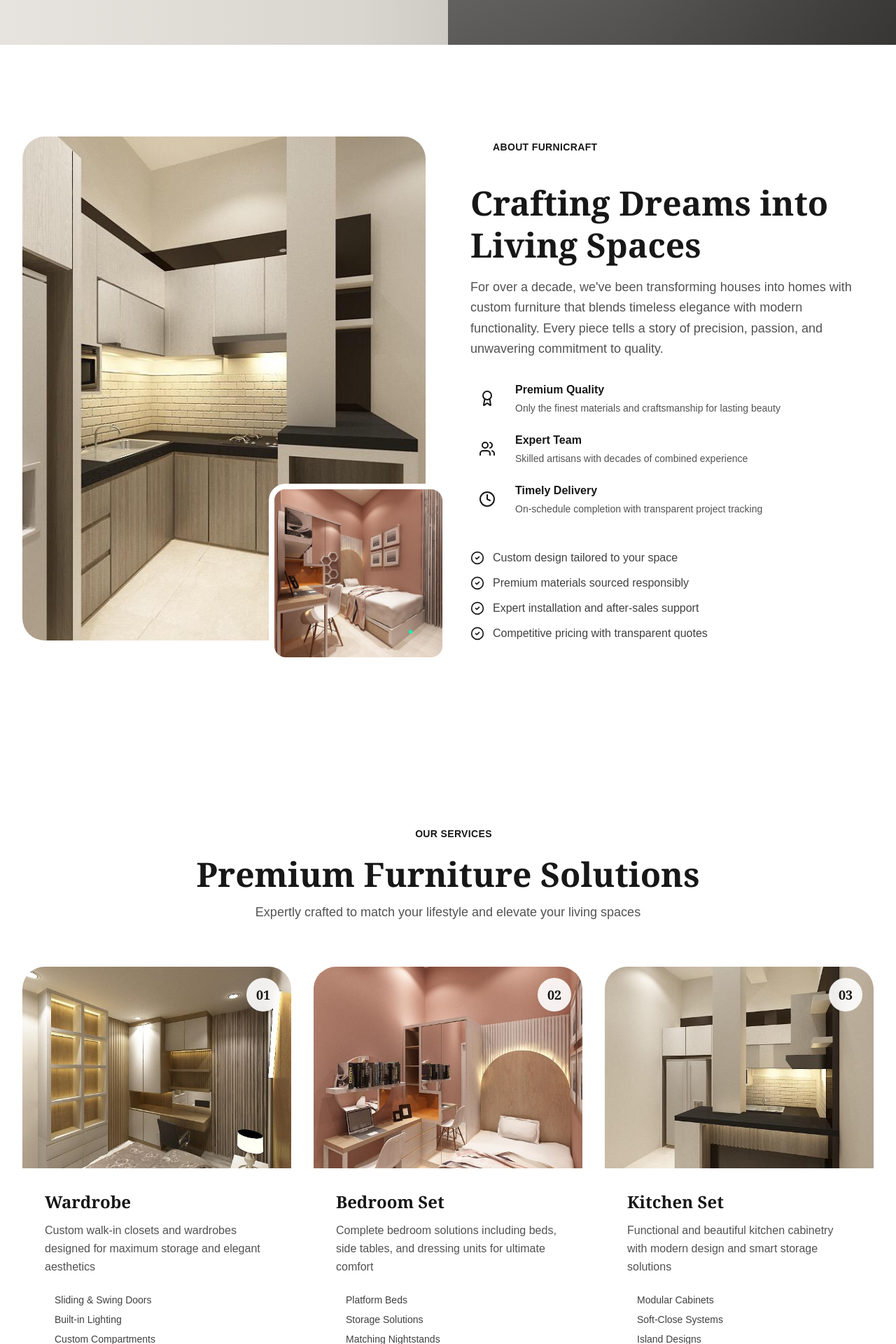
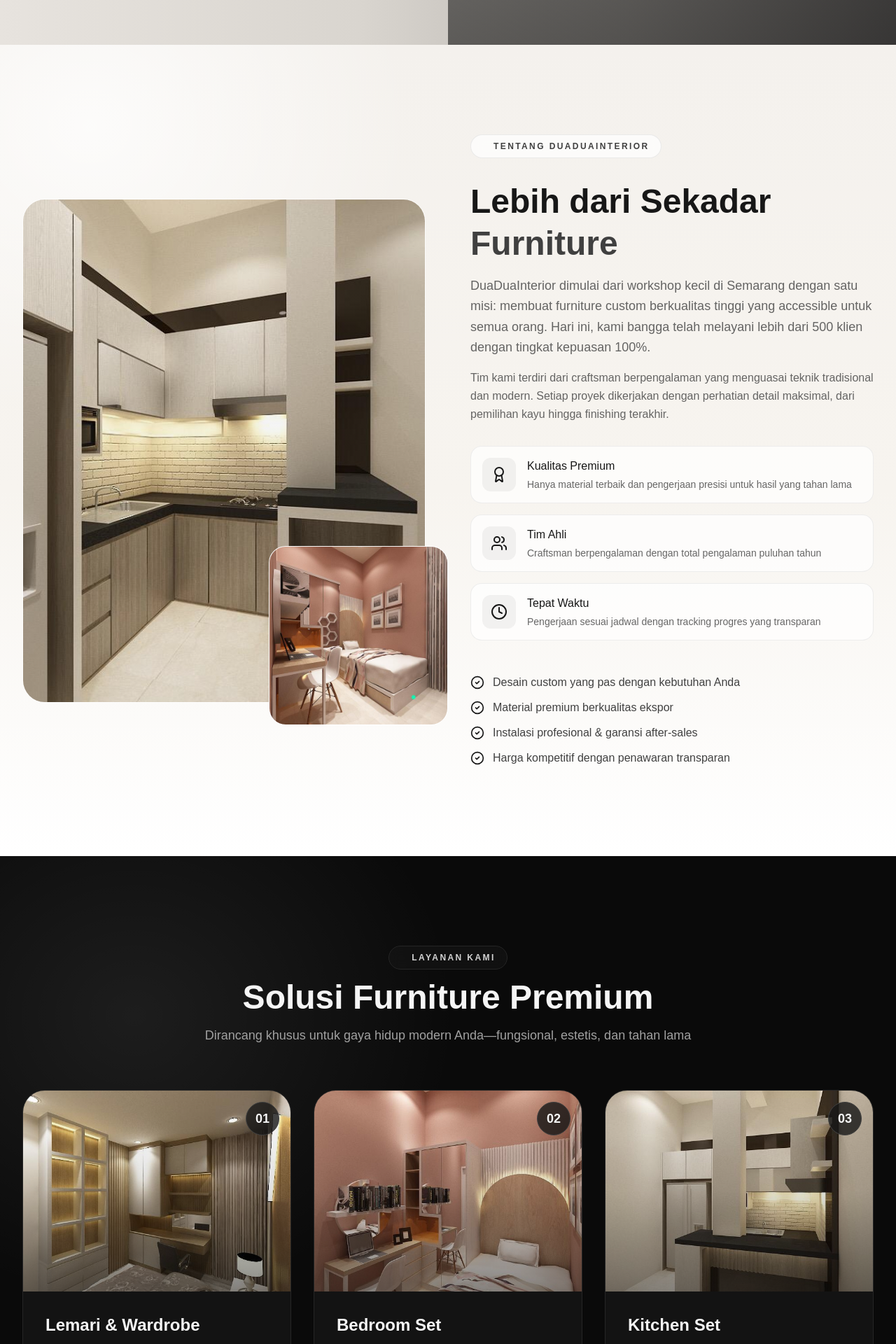
Before and after one commit to Aryobayu/DuaDua-Interior, a Next.js app: page / in a window 1280 px wide. Shown: the part 880-2800 px from the top of the page at 70% size. Built offline with nearby package versions, Linux system fonts and the light colour scheme.

Commit message:
feat(ui): localize homepage copy and refine section styling
- update typography tokens in app/globals.css and font variable order in app/layout.tsx

- localize and restyle hero/about/services/navigation/footer sections

- align navigation and CTA links to in-page anchors and projects route

```diff
--- a/app/globals.css
+++ b/app/globals.css
@@ -4,7 +4,7 @@
   --background: #ffffff;
   --foreground: #171717;
   --nav-font-sans: var(--font-manrope), sans-serif;
-  --nav-font-display: "Cal Sans", var(--font-instrument), sans-serif;
+  --nav-font-display: var(--font-instrument), sans-serif;
 }
 
 @theme inline {
--- a/components/sections/about.tsx
+++ b/components/sections/about.tsx
@@ -5,38 +5,44 @@ import Image from "next/image";
 const features = [
   {
     icon: Award,
-    title: "Premium Quality",
+    title: "Kualitas Premium",
     description:
-      "Only the finest materials and craftsmanship for lasting beauty",
+      "Hanya material terbaik dan pengerjaan presisi untuk hasil yang tahan lama",
   },
   {
     icon: Users,
-    title: "Expert Team",
-    description: "Skilled artisans with decades of combined experience",
+    title: "Tim Ahli",
+    description:
+      "Craftsman berpengalaman dengan total pengalaman puluhan tahun",
   },
   {
     icon: Clock,
-    title: "Timely Delivery",
-    description: "On-schedule completion with transparent project tracking",
+    title: "Tepat Waktu",
+    description:
+      "Pengerjaan sesuai jadwal dengan tracking progres yang transparan",
   },
 ];
 
 const values = [
-  "Custom design tailored to your space",
-  "Premium materials sourced responsibly",
-  "Expert installation and after-sales support",
-  "Competitive pricing with transparent quotes",
+  "Desain custom yang pas dengan kebutuhan Anda",
+  "Material premium berkualitas ekspor",
+  "Instalasi profesional & garansi after-sales",
+  "Harga kompetitif dengan penawaran transparan",
 ];
 
 export function AboutSection() {
   return (
-    <section id="about" className="py-20 lg:py-32 bg-white">
-      <Container>
+    <section
+      id="about"
+      className="relative py-24 lg:py-32 bg-[linear-gradient(180deg,#f4f1ed_0%,#f7f4ef_55%,#ffffff_100%)]"
+    >
+      <div className="absolute inset-0 bg-[radial-gradient(60%_60%_at_10%_10%,rgba(255,255,255,0.75),transparent_60%)]" />
+      <Container className="relative z-10">
         <div className="grid lg:grid-cols-2 gap-12 lg:gap-16 items-center">
           {/* Left - Images */}
           <div className="relative">
             {/* Main Image */}
-            <div className="relative aspect-[4/5] rounded-4xl overflow-hidden shadow-soft-xl">
+            <div className="relative aspect-[4/5] rounded-4xl overflow-hidden shadow-soft-xl border border-white/70">
               <Image
                 src="/images/about/workshop.jpg"
                 alt="Our Workshop and Craftsmanship"
@@ -44,10 +50,11 @@ export function AboutSection() {
                 className="object-cover"
                 sizes="(max-width: 768px) 100vw, 50vw"
               />
+              <div className="absolute inset-0 bg-gradient-to-t from-neutral-900/10 to-transparent" />
             </div>
 
             {/* Small Overlay Image */}
-            <div className="absolute -bottom-8 -right-8 w-64 h-64 rounded-3xl overflow-hidden shadow-premium border-8 border-white">
+            <div className="absolute -bottom-8 -right-8 w-64 h-64 rounded-3xl overflow-hidden shadow-premium border border-white/80 bg-white/80 backdrop-blur">
               <Image
                 src="/images/about/team.jpg"
                 alt="Our Expert Team"
@@ -61,40 +68,50 @@ export function AboutSection() {
           {/* Right - Content */}
           <div className="space-y-8">
             {/* Section Label */}
-            <div className="inline-flex items-center gap-2 px-4 py-2 bg-primary-50 rounded-full">
-              <div className="w-2 h-2 rounded-full bg-primary-500 animate-pulse" />
-              <span className="text-sm font-semibold text-primary-600 uppercase tracking-wide">
-                About FurniCraft
+            <div className="inline-flex items-center gap-2 px-4 py-2 rounded-full border border-neutral-200/80 bg-white/70 shadow-soft backdrop-blur">
+              <div className="w-2 h-2 rounded-full bg-accent-gold" />
+              <span className="text-xs font-semibold text-neutral-700 uppercase tracking-[0.2em] font-[var(--nav-font-sans)]">
+                Tentang DuaDuaInterior
               </span>
             </div>
 
             {/* Heading */}
             <div className="space-y-4">
-              <h2 className="font-serif text-4xl lg:text-5xl font-bold text-neutral-900 leading-tight">
-                Crafting Dreams into
-                <span className="block text-primary-500">Living Spaces</span>
+              <h2 className="font-[var(--nav-font-display)] text-4xl lg:text-5xl font-semibold text-neutral-900 leading-tight">
+                Lebih dari Sekadar
+                <span className="block text-neutral-700">Furniture</span>
               </h2>
 
-              <p className="text-lg text-neutral-600 leading-relaxed">
-                For over a decade, we&apos;ve been transforming houses into
-                homes with custom furniture that blends timeless elegance with
-                modern functionality. Every piece tells a story of precision,
-                passion, and unwavering commitment to quality.
+              <p className="text-lg text-neutral-700/80 leading-relaxed font-[var(--nav-font-sans)]">
+                DuaDuaInterior dimulai dari workshop kecil di Semarang dengan
+                satu misi: membuat furniture custom berkualitas tinggi yang
+                accessible untuk semua orang. Hari ini, kami bangga telah
+                melayani lebih dari 500 klien dengan tingkat kepuasan 100%.
+              </p>
+
+              <p className="text-base text-neutral-700/80 leading-relaxed font-[var(--nav-font-sans)]">
+                Tim kami terdiri dari craftsman berpengalaman yang menguasai
+                teknik tradisional dan modern. Setiap proyek dikerjakan dengan
+                perhatian detail maksimal, dari pemilihan kayu hingga finishing
+                terakhir.
               </p>
             </div>
 
             {/* Features Grid */}
-            <div className="grid gap-6">
+            <div className="grid gap-4">
               {features.map((feature, index) => (
-                <div key={index} className="flex gap-4 items-start group">
-                  <div className="w-12 h-12 rounded-xl bg-primary-50 flex items-center justify-center flex-shrink-0 group-hover:bg-primary-100 transition-colors">
-                    <feature.icon className="w-6 h-6 text-primary-500" />
+                <div
+                  key={index}
+                  className="flex gap-4 items-start rounded-2xl border border-neutral-200/70 bg-white/70 p-4 shadow-soft transition-colors hover:bg-white"
+                >
+                  <div className="w-12 h-12 rounded-xl bg-neutral-900/5 flex items-center justify-center flex-shrink-0">
+                    <feature.icon className="w-6 h-6 text-neutral-900" />
                   </div>
                   <div>
-                    <h3 className="font-semibold text-neutral-900 mb-1">
+                    <h3 className="font-[var(--nav-font-display)] text-neutral-900 mb-1">
                       {feature.title}
                     </h3>
-                    <p className="text-neutral-600 text-sm">
+                    <p className="text-neutral-700/80 text-sm font-[var(--nav-font-sans)]">
                       {feature.description}
                     </p>
                   </div>
@@ -106,8 +123,10 @@ export function AboutSection() {
             <div className="space-y-3 pt-4">
               {values.map((value, index) => (
                 <div key={index} className="flex items-center gap-3">
-                  <CheckCircle2 className="w-5 h-5 text-success-DEFAULT flex-shrink-0" />
-                  <span className="text-neutral-700">{value}</span>
+                  <CheckCircle2 className="w-5 h-5 text-accent-gold flex-shrink-0" />
+                  <span className="text-neutral-700 font-[var(--nav-font-sans)]">
+                    {value}
+                  </span>
                 </div>
               ))}
             </div>
--- a/components/sections/footer.tsx
+++ b/components/sections/footer.tsx
@@ -1,25 +1,25 @@
-import { Container } from '@/components/ui/container'
-import { Facebook, Instagram, Mail, Phone, MapPin } from 'lucide-react'
-import Link from 'next/link'
+import { Container } from "@/components/ui/container";
+import { Facebook, Instagram, Mail, Phone, MapPin } from "lucide-react";
+import Link from "next/link";
 
 const footerLinks = {
   company: [
-    { label: 'About Us', href: '#about' },
-    { label: 'Our Services', href: '#services' },
-    { label: 'Portfolio', href: '#portfolio' },
-    { label: 'Contact', href: '#contact' },
+    { label: "Tentang Kami", href: "/#about" },
+    { label: "Layanan", href: "/#services" },
+    { label: "Portfolio", href: "/#portfolio" },
+    { label: "Hubungi Kami", href: "/#contact" },
   ],
   services: [
-    { label: 'Wardrobe', href: '/projects?category=wardrobe' },
-    { label: 'Bedroom Set', href: '/projects?category=bedroom' },
-    { label: 'Kitchen Set', href: '/projects?category=kitchen' },
-    { label: 'Custom Design', href: '#contact' },
+    { label: "Lemari & Wardrobe", href: "/projects?category=wardrobe" },
+    { label: "Set Kamar Tidur", href: "/projects?category=bedroom" },
+    { label: "Kitchen Set", href: "/projects?category=kitchen" },
+    { label: "Desain Custom", href: "/#contact" },
   ],
   social: [
-    { icon: Facebook, href: 'https://facebook.com', label: 'Facebook' },
-    { icon: Instagram, href: 'https://instagram.com', label: 'Instagram' },
-  ]
-}
+    { icon: Facebook, href: "https://facebook.com", label: "Facebook" },
+    { icon: Instagram, href: "https://instagram.com", label: "Instagram" },
+  ],
+};
 
 export function Footer() {
   return (
@@ -27,14 +27,14 @@ export function Footer() {
       <Container>
         <div className="py-16 lg:py-20">
           <div className="grid md:grid-cols-2 lg:grid-cols-4 gap-12">
-
             {/* Brand */}
             <div className="space-y-6">
               <div className="font-serif text-3xl font-bold">
-                FurniCraft
+                DuaDuaInterior
               </div>
               <p className="text-neutral-400 leading-relaxed">
-                Transforming spaces with premium custom furniture. Quality craftsmanship, timeless design.
+                Mewujudkan interior impian dengan furniture custom premium.
+                Kualitas terbaik, desain timeless, harga kompetitif.
               </p>
               <div className="flex gap-3">
                 {footerLinks.social.map((social, idx) => (
@@ -54,7 +54,7 @@ export function Footer() {
 
             {/* Company */}
             <div>
-              <h3 className="font-semibold text-lg mb-6">Company</h3>
+              <h3 className="font-semibold text-lg mb-6">Perusahaan</h3>
               <ul className="space-y-3">
                 {footerLinks.company.map((link, idx) => (
                   <li key={idx}>
@@ -71,7 +71,7 @@ export function Footer() {
 
             {/* Services */}
             <div>
-              <h3 className="font-semibold text-lg mb-6">Services</h3>
+              <h3 className="font-semibold text-lg mb-6">Layanan</h3>
               <ul className="space-y-3">
                 {footerLinks.services.map((link, idx) => (
                   <li key={idx}>
@@ -88,7 +88,7 @@ export function Footer() {
 
             {/* Contact */}
             <div>
-              <h3 className="font-semibold text-lg mb-6">Contact</h3>
+              <h3 className="font-semibold text-lg mb-6">Kontak</h3>
               <ul className="space-y-4">
                 <li className="flex items-start gap-3 text-neutral-400">
                   <Phone className="w-5 h-5 mt-0.5 flex-shrink-0" />
@@ -100,29 +100,34 @@ export function Footer() {
                 </li>
                 <li className="flex items-start gap-3 text-neutral-400">
                   <MapPin className="w-5 h-5 mt-0.5 flex-shrink-0" />
-                  <span>Jakarta, Indonesia</span>
+                  <span>Semarang, Indonesia</span>
                 </li>
               </ul>
             </div>
-
           </div>
         </div>
 
         {/* Bottom Bar */}
         <div className="border-t border-white/10 py-8">
           <div className="flex flex-col md:flex-row justify-between items-center gap-4 text-sm text-neutral-400">
-            <p>© 2026 FurniCraft. All rights reserved.</p>
+            <p>© 2026 DuaDuaInterior. Seluruh hak cipta dilindungi.</p>
             <div className="flex gap-6">
-              <Link href="/privacy" className="hover:text-white transition-colors">
-                Privacy Policy
+              <Link
+                href="/privacy"
+                className="hover:text-white transition-colors"
+              >
+                Kebijakan Privasi
               </Link>
-              <Link href="/terms" className="hover:text-white transition-colors">
-                Terms of Service
+              <Link
+                href="/terms"
+                className="hover:text-white transition-colors"
+              >
+                Syarat & Ketentuan
               </Link>
             </div>
           </div>
         </div>
       </Container>
     </footer>
-  )
+  );
 }
--- a/components/sections/navigation.tsx
+++ b/components/sections/navigation.tsx
@@ -7,9 +7,9 @@ import { Button } from "@/components/ui/button";
 import { ArrowUpRight, FileText, Menu, X } from "lucide-react";
 
 const navLinks = [
-  { href: "/about", label: "About Us" },
-  { href: "/services", label: "Services" },
-  { href: "/projects", label: "Projects" },
+  { href: "/#about", label: "Tentang" },
+  { href: "/#services", label: "Layanan" },
+  { href: "/projects", label: "Proyek" },
 ];
 
 export function Navigation() {
@@ -17,9 +17,7 @@ export function Navigation() {
   const router = useRouter();
 
   return (
-    <nav
-      className="fixed top-4 left-1/2 z-50 w-[calc(100%-2rem)] max-w-screen-xl -translate-x-1/2"
-    >
+    <nav className="fixed top-4 left-1/2 z-50 w-[calc(100%-2rem)] max-w-screen-xl -translate-x-1/2">
       <div className="flex items-center justify-between gap-4 rounded-full border border-neutral-200/70 bg-white/80 px-4 py-2.5 shadow-soft backdrop-blur-xl md:px-6 md:py-3 font-[var(--nav-font-sans)] text-neutral-800">
         {/* Logo */}
         <Link
@@ -54,13 +52,13 @@ export function Navigation() {
             variant="ghost"
             size="sm"
             className="group border border-neutral-200/80 bg-white/90 px-4 py-2 text-sm font-semibold text-neutral-900 shadow-soft transition-all duration-300 hover:-translate-y-0.5 hover:border-neutral-300/80 hover:shadow-soft-lg focus-visible:ring-primary-500/30"
-            onClick={() => router.push("/contact")}
+            onClick={() => router.push("/#contact")}
           >
             <span className="flex h-7 w-7 items-center justify-center rounded-full bg-background-beige text-neutral-700 transition-all duration-300 group-hover:bg-neutral-900 group-hover:text-white">
               <FileText className="h-4 w-4" />
             </span>
             <span className="relative pr-5">
-              Contact Us
+              Kontak
               <ArrowUpRight className="absolute right-0 top-1/2 h-4 w-4 -translate-y-1/2 text-primary-500 opacity-0 -translate-x-1 transition-all duration-300 group-hover:opacity-100 group-hover:translate-x-0" />
             </span>
           </Button>
@@ -102,14 +100,14 @@ export function Navigation() {
                 className="group mt-2 w-full justify-center border border-neutral-200/80 bg-white/90 text-base font-semibold text-neutral-900 shadow-soft transition-all duration-300 hover:-translate-y-0.5 hover:border-neutral-300/80 hover:shadow-soft-lg focus-visible:ring-primary-500/30"
                 onClick={() => {
                   setIsMobileMenuOpen(false);
-                  router.push("/contact");
+                  router.push("/#contact");
                 }}
               >
                 <span className="flex h-8 w-8 items-center justify-center rounded-full bg-background-beige text-neutral-700 transition-all duration-300 group-hover:bg-neutral-900 group-hover:text-white">
                   <FileText className="h-4 w-4" />
                 </span>
                 <span className="relative pr-5">
-                  Contact Us
+                  Kontak
                   <ArrowUpRight className="absolute right-0 top-1/2 h-4 w-4 -translate-y-1/2 text-primary-500 opacity-0 -translate-x-1 transition-all duration-300 group-hover:opacity-100 group-hover:translate-x-0" />
                 </span>
               </Button>
--- a/components/sections/services.tsx
+++ b/components/sections/services.tsx
@@ -6,15 +6,15 @@ import Link from "next/link";
 
 const services = [
   {
-    title: "Wardrobe",
+    title: "Lemari & Wardrobe",
     slug: "wardrobe",
     description:
-      "Custom walk-in closets and wardrobes designed for maximum storage and elegant aesthetics",
+      "Walk-in closet dan lemari pakaian custom yang memaksimalkan ruang penyimpanan dengan desain elegan dan fungsional",
     features: [
-      "Sliding & Swing Doors",
-      "Built-in Lighting",
-      "Custom Compartments",
-      "Premium Finishes",
+      "Pintu sliding & swing door",
+      "Lampu LED built-in",
+      "Kompartemen sesuai kebutuhan",
+      "Finishing premium anti gores",
     ],
     image: "/images/services/wardrobe.jpg",
     accent: "from-primary-500 to-primary-600",
@@ -23,9 +23,9 @@ const services = [
     title: "Bedroom Set",
     slug: "bedroom",
     description:
-      "Complete bedroom solutions including beds, side tables, and dressing units for ultimate comfort",
+      "Paket lengkap kamar tidur termasuk bed frame, nakas, dan meja rias untuk kenyamanan maksimal",
     features: [
-      "Platform Beds",
+      "Platform Beds dengan Storage",
       "Storage Solutions",
       "Matching Nightstands",
       "Upholstered Headboards",
@@ -53,25 +53,27 @@ export function ServicesSection() {
   return (
     <section
       id="services"
-      className="py-20 lg:py-32 bg-gradient-to-b from-background-cream to-white"
+      className="relative py-24 lg:py-32 bg-neutral-950 text-neutral-100"
     >
-      <Container>
+      <div className="absolute inset-0 bg-[radial-gradient(60%_60%_at_15%_20%,rgba(255,255,255,0.08),transparent_60%)]" />
+      <Container className="relative z-10">
         {/* Section Header */}
         <div className="text-center max-w-3xl mx-auto mb-16 space-y-4">
-          <div className="inline-flex items-center gap-2 px-4 py-2 bg-white rounded-full shadow-soft">
-            <div className="w-2 h-2 rounded-full bg-primary-500 animate-pulse" />
-            <span className="text-sm font-semibold text-primary-600 uppercase tracking-wide">
-              Our Services
+          <div className="inline-flex items-center gap-2 px-4 py-2 rounded-full border border-neutral-800 bg-neutral-900/60 shadow-soft backdrop-blur">
+            <div className="w-2 h-2 rounded-full bg-accent-gold" />
+            <span className="text-xs font-semibold text-neutral-300 uppercase tracking-[0.2em] font-[var(--nav-font-sans)]">
+              Layanan Kami
             </span>
           </div>
 
-          <h2 className="font-serif text-4xl lg:text-5xl font-bold text-neutral-900">
-            Premium Furniture Solutions
+          <h2 className="font-[var(--nav-font-display)] text-4xl lg:text-5xl font-semibold text-neutral-100">
+            Solusi Furniture
+            <span className="text-accent-gold"> Premium</span>
           </h2>
 
-          <p className="text-lg text-neutral-600">
-            Expertly crafted to match your lifestyle and elevate your living
-            spaces
+          <p className="text-lg text-neutral-400 font-[var(--nav-font-sans)]">
+            Dirancang khusus untuk gaya hidup modern Anda—fungsional, estetis,
+            dan tahan lama
           </p>
         </div>
 
@@ -80,7 +82,7 @@ export function ServicesSection() {
           {services.map((service, index) => (
             <div
               key={service.slug}
-              className="group relative bg-white rounded-4xl overflow-hidden shadow-soft hover:shadow-premium transition-all duration-500 hover:-translate-y-2"
+              className="group relative rounded-4xl overflow-hidden border border-neutral-800 bg-neutral-900/70 shadow-soft hover:shadow-premium transition-all duration-500 hover:-translate-y-2"
             >
               {/* Image */}
               <div className="relative aspect-[4/3] overflow-hidden">
@@ -93,18 +95,17 @@ export function ServicesSection() {
                 />
 
                 {/* Gradient Overlay */}
-                <div
-                  className={`absolute inset-0 bg-gradient-to-t ${service.accent} opacity-0 group-hover:opacity-20 transition-opacity duration-500`}
-                />
+                <div className="absolute inset-0 bg-gradient-to-t from-neutral-950/80 via-neutral-950/20 to-transparent opacity-60" />
+                <div className="absolute inset-0 bg-gradient-to-t from-accent-gold/30 to-transparent opacity-0 group-hover:opacity-40 transition-opacity duration-500" />
               </div>
 
               {/* Content */}
               <div className="p-8 space-y-6">
                 <div className="space-y-3">
-                  <h3 className="font-serif text-2xl font-bold text-neutral-900 group-hover:text-primary-500 transition-colors">
+                  <h3 className="font-[var(--nav-font-display)] text-2xl font-semibold text-neutral-100 group-hover:text-accent-gold transition-colors">
                     {service.title}
                   </h3>
-                  <p className="text-neutral-600 leading-relaxed">
+                  <p className="text-neutral-400 leading-relaxed font-[var(--nav-font-sans)]">
                     {service.description}
                   </p>
                 </div>
@@ -114,9 +115,9 @@ export function ServicesSection() {
                   {service.features.map((feature, idx) => (
                     <li
                       key={idx}
-                      className="flex items-center gap-2 text-sm text-neutral-700"
+                      className="flex items-center gap-2 text-sm text-neutral-300 font-[var(--nav-font-sans)]"
                     >
-                      <div className="w-1.5 h-1.5 rounded-full bg-primary-500" />
+                      <div className="w-1.5 h-1.5 rounded-full bg-accent-gold" />
                       {feature}
                     </li>
                   ))}
@@ -126,7 +127,7 @@ export function ServicesSection() {
                 <Link href={`/projects?category=${service.slug}`}>
                   <Button
                     variant="ghost"
-                    className="group/btn w-full justify-between"
+                    className="group/btn w-full justify-between border border-neutral-800 bg-neutral-950/60 text-neutral-200 hover:bg-neutral-800"
                   >
                     View Projects
                     <ArrowRight className="w-4 h-4 group-hover/btn:translate-x-1 transition-transform" />
@@ -135,8 +136,8 @@ export function ServicesSection() {
               </div>
 
               {/* Index Number (Design Element) */}
-              <div className="absolute top-4 right-4 w-12 h-12 rounded-full bg-white/90 backdrop-blur-sm shadow-soft flex items-center justify-center">
-                <span className="font-serif text-lg font-bold text-primary-500">
+              <div className="absolute top-4 right-4 w-12 h-12 rounded-full bg-neutral-900/80 border border-neutral-700 shadow-soft flex items-center justify-center">
+                <span className="font-[var(--nav-font-display)] text-lg font-semibold text-accent-gold">
                   0{index + 1}
                 </span>
               </div>
```
Also changed, not shown: app/layout.tsx (+6 -11 lines), components/sections/hero.tsx (+7 -9 lines).
